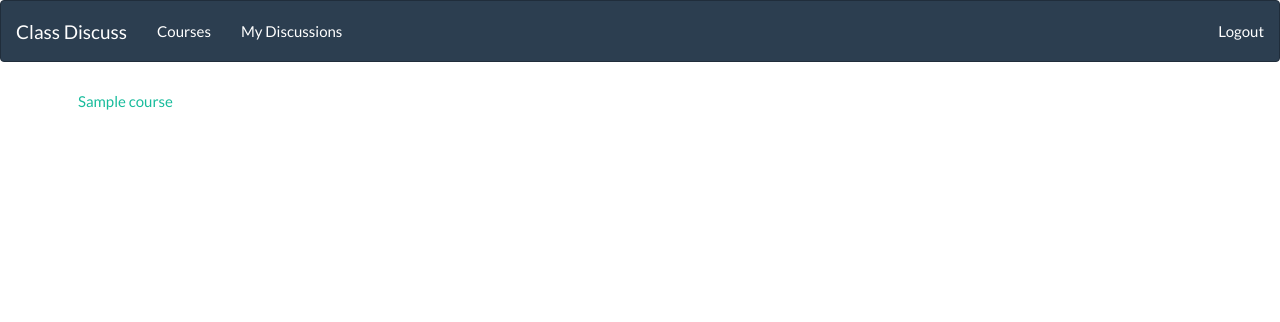
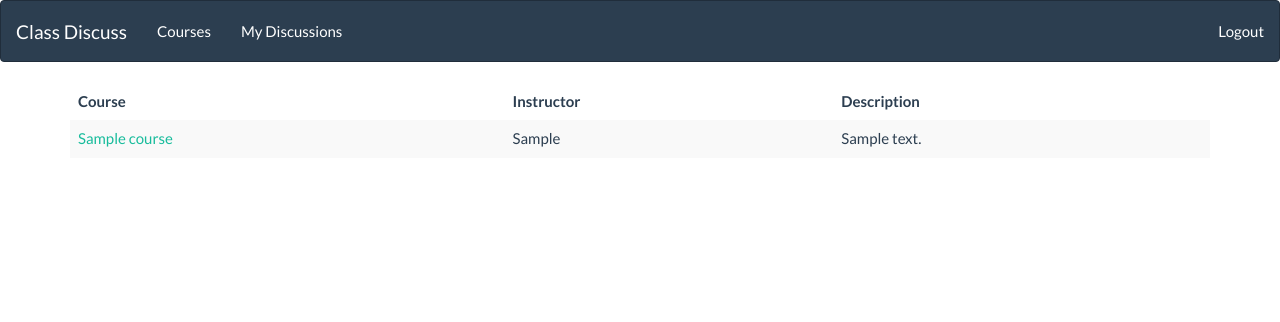
Before and after one commit to ClassDiscuss/class-discuss-site, a Django app: template class_discuss_site/templates/class_discuss_site/courses.html in a window 1280 px wide. Shown: the top 322 px of the page. Run offline with Django 3.2, Linux system fonts and the light colour scheme; the template is opened without the code that fills it: values that come from a table or form of the project are taken from there, others are empty; tables that the repository leaves empty hold one stand-in row (values such as "Sample post"); parts of the project's set-up code (start-up, migrations or seed data) failed here and were passed over; some libraries are stand-ins or nearby versions.

Commit message:
More view tweaks

```diff
--- a/class_discuss_site/templates/class_discuss_site/course_detail.html
+++ b/class_discuss_site/templates/class_discuss_site/course_detail.html
@@ -19,7 +19,7 @@
             <tr>
                 <th>Discussion</th>
                 <th>Time</th>
-                <th>Attendance</th>
+                <th>Members</th>
             </tr>
             </thead>
             <tbody>
--- a/class_discuss_site/templates/class_discuss_site/courses.html
+++ b/class_discuss_site/templates/class_discuss_site/courses.html
@@ -4,11 +4,20 @@
 
 {% block content %}
     {% if courses %}
-        <table class="table">
+        <table class="table table-striped">
+            <thead>
+            <tr>
+                <th>Course</th>
+                <th>Instructor</th>
+                <th>Description</th>
+            </tr>
+            </thead>
             <tbody>
             {% for course in courses %}
                 <tr>
                     <td><a href="/courses/{{ course.id }}/">{{ course.name }}</a></td>
+                    <td>{{ course.instructor }}</td>
+                    <td>{{ course.description }}</td>
                 </tr>
             {% endfor %}
             </tbody>
--- a/class_discuss_site/templates/class_discuss_site/user_discussions.html
+++ b/class_discuss_site/templates/class_discuss_site/user_discussions.html
@@ -11,7 +11,7 @@
                 <th>Course</th>
                 <th>Discussion</th>
                 <th>Time</th>
-                <th>Attendance</th>
+                <th>Members</th>
             </tr>
             </thead>
             <tbody>
```
